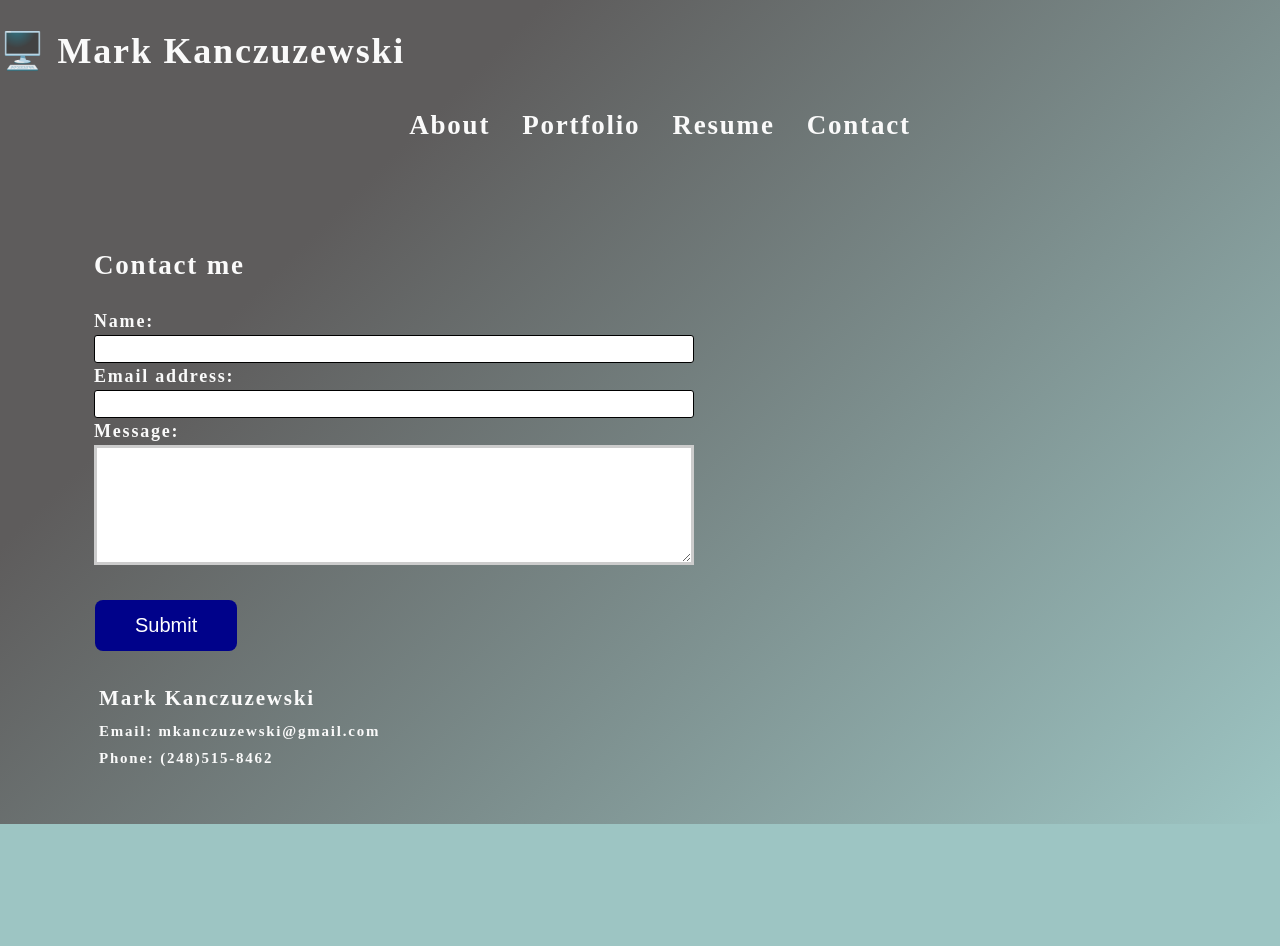
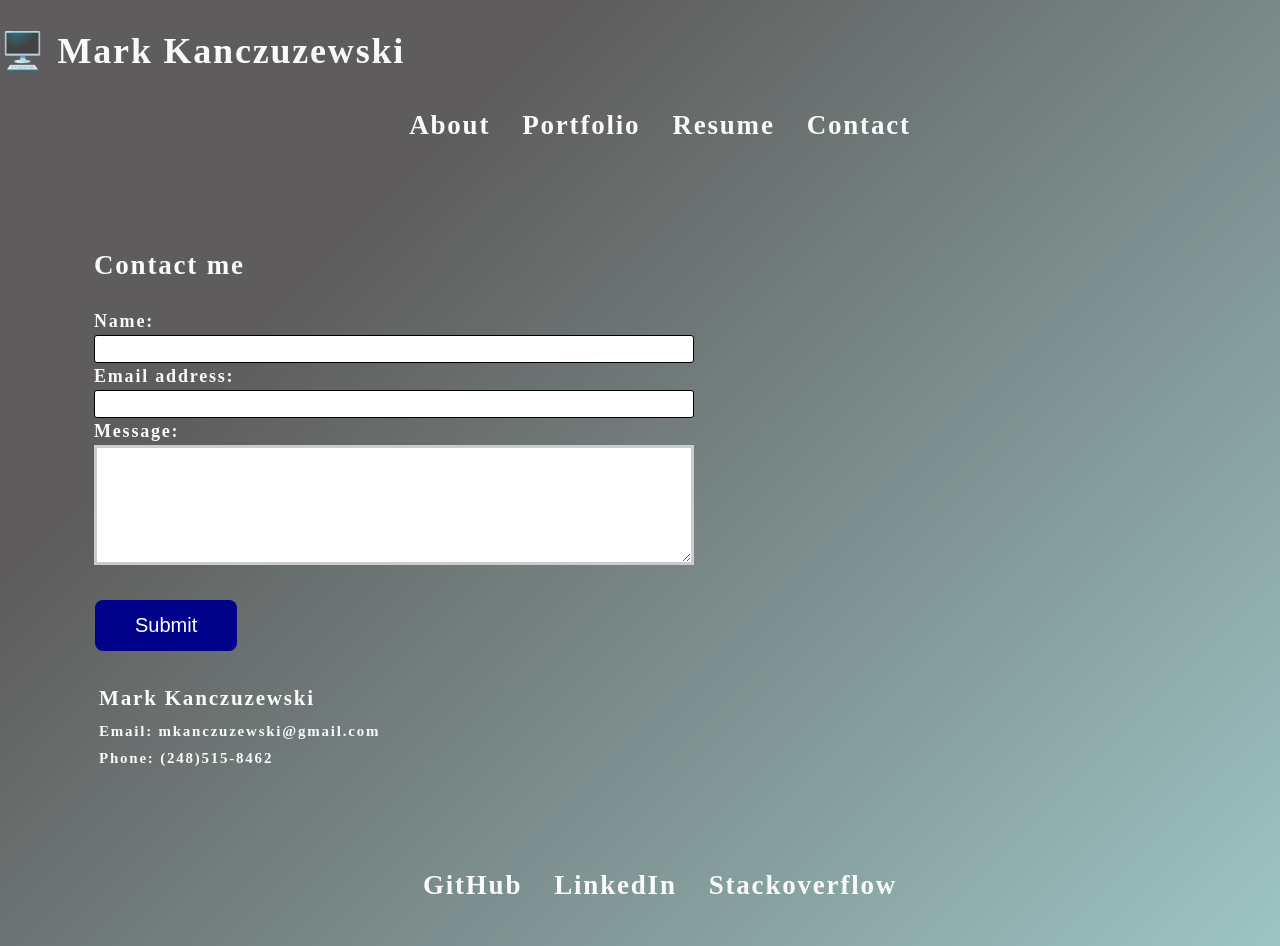
Before and after one commit to mkanczuzewski/mkanczuzewski-portfolio, a React (Create React App) app: page /#/contactform in a window 1280 px wide. Before the commit the page ends 824 px from the top, so only its background shows below. Built offline with nearby package versions, Linux system fonts and the light colour scheme.

Commit message:
add footer

```diff
--- a/src/App.js
+++ b/src/App.js
@@ -53,6 +53,13 @@ class App extends Component {
             </Routes>
             </div>
           </main>
+          <footer>
+            <ul className="flex-row">
+              <li className="mx-2"><h2><a href="https://github.com/mkanczuzewski">GitHub</a></h2></li>
+              <li className="mx-2"><h2><a href="https://www.linkedin.com/in/mark-kanczuzewski-45114810/">LinkedIn</a></h2></li>
+              <li className="mx-2"><h2><a href="https://stackoverflow.com/users/16797037/mark-kanczuzewski">Stackoverflow</a></h2></li>
+            </ul>
+          </footer>
         </div>
       </HashRouter>
     );
```
